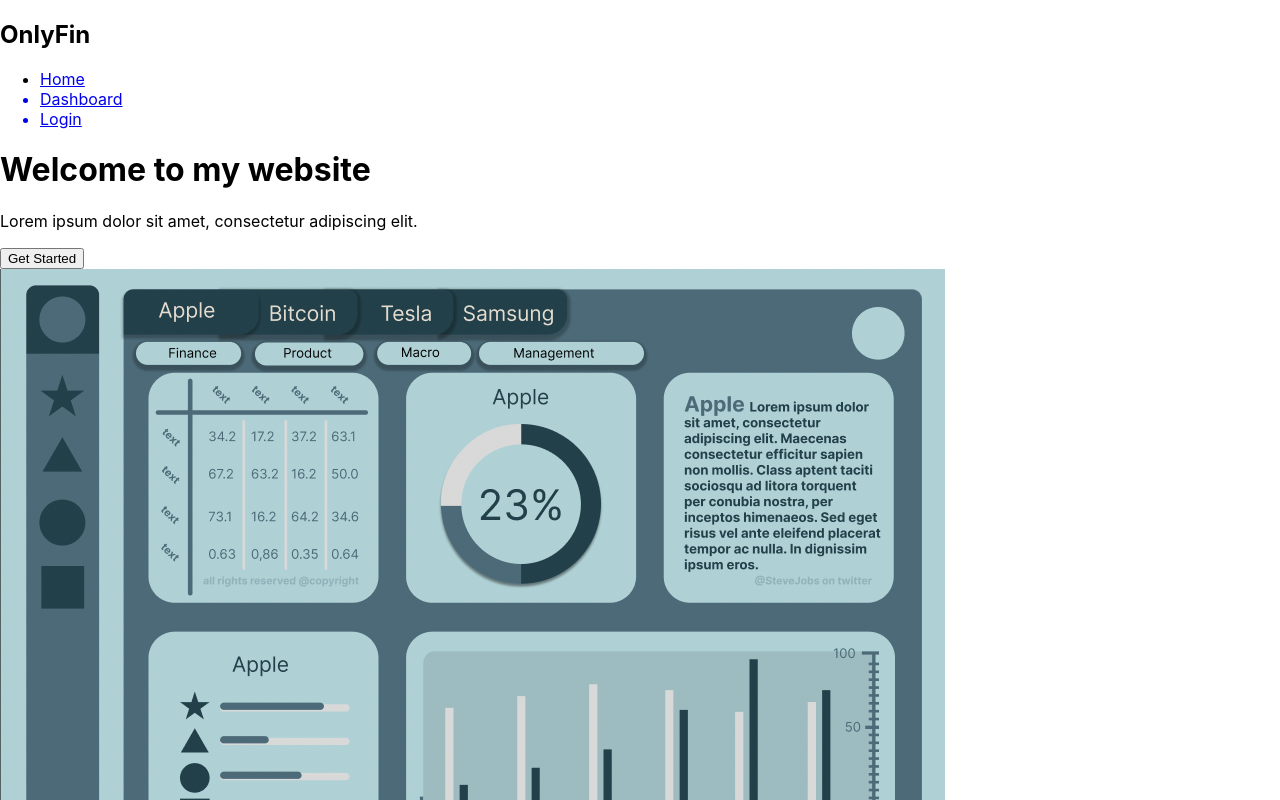
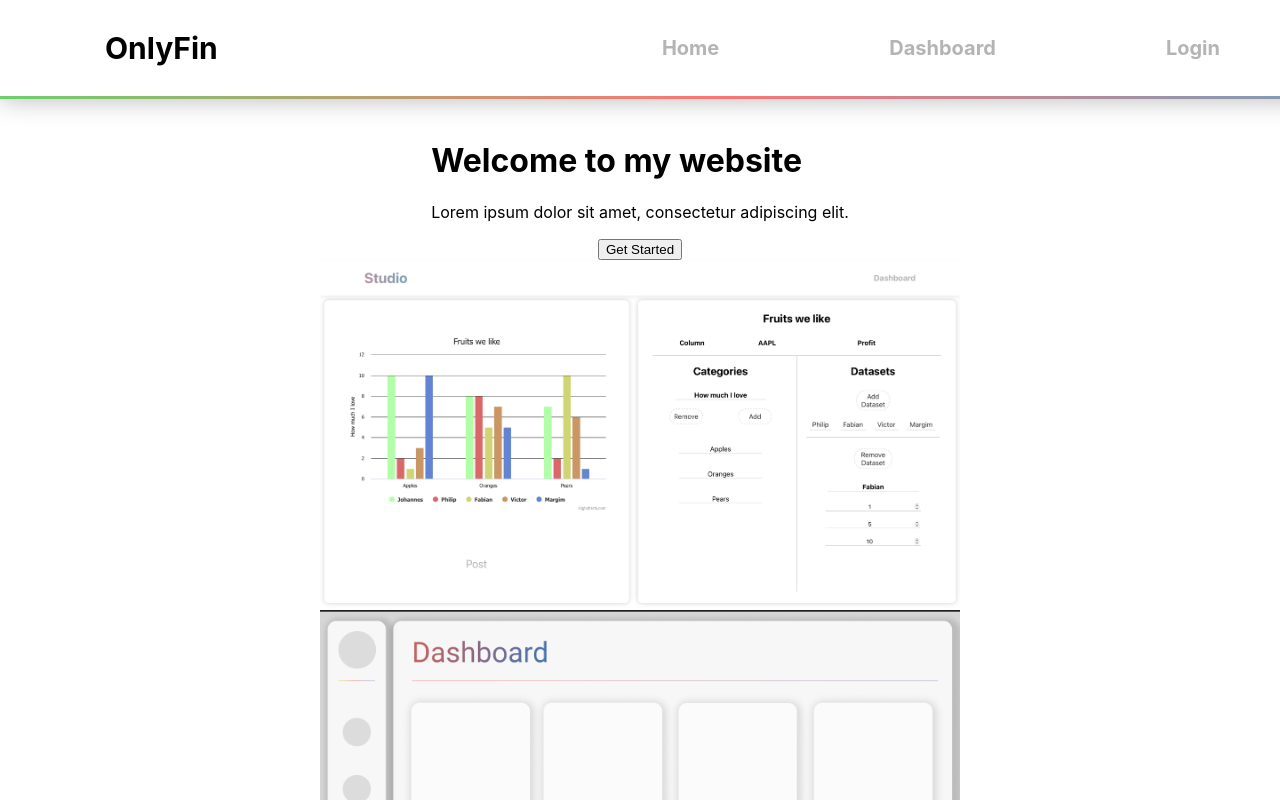
Before and after one commit to philipcoroiu/OnlyFin, a React (Create React App) app in the folder onlyfin-frontend/: page / in a window 1280 px wide. Shown: the top 800 px of the page. Built offline with nearby package versions, Linux system fonts and the light colour scheme.

Commit message:
Design uppdate and welcome apage
welcome page added also

```diff
--- a/onlyfin-frontend/src/components/Studio/Studio.js
+++ b/onlyfin-frontend/src/components/Studio/Studio.js
@@ -11,16 +11,16 @@
 
 
     const colorscheme = [
-        {index: 0, color: "#b0ffa6"},
-        {index: 1, color: "#ff6363"},
-        {index: 2, color: "#f7ff87"},
-        {index: 3, color: "#ffb164"},
-        {index: 4, color: "#5d8eff"},
+        {index: 0, color: "#79d06e"},
+        {index: 1, color: "#da6868"},
+        {index: 2, color: "#cfd574"},
+        {index: 3, color: "#c99664"},
+        {index: 4, color: "#6384d2"},
     ];
     const [categoryCount, setCategoryCount] = useState(1)
     const [studioChart, setStudioChart] = useState({
         chart: {
-            type: "line",
+            type: "column",
             style:{
                 fontFamily: "Tahoma"
             }
@@ -200,7 +200,7 @@
                     title: {
                         text: name,
                         style: {
-                            color: "#FF8C00"
+                            color: "#000000"
                         }
                     }
                 }
--- a/onlyfin-frontend/src/components/home/Hero.js
+++ /dev/null
@@ -1,23 +0,0 @@
-import React from "react"
-import {Link} from 'react-router-dom'
-import heroimage from "../../images/heroimage.png"
-
-
-export default function Hero() {
-
-    return (
-        <>
-            <div className="hero">
-                <div className="hero--text">
-                    <h1>Welcome to my website</h1>
-                    <p>Lorem ipsum dolor sit amet, consectetur adipiscing elit.</p>
-                    <Link to='Login'>
-                        <button >Get Started</button>
-                    </Link>
-                </div>
-                <img className="hero--image" src={heroimage} />
-            </div>
-        </>
-
-    )
-}
--- a/onlyfin-frontend/src/components/home/Home.js
+++ b/onlyfin-frontend/src/components/home/Home.js
@@ -1,12 +1,42 @@
 import React from "react"
-import Navbar from "./Navbar"
-import Hero from "./Hero"
+import {Link, NavLink} from "react-router-dom";
+import mallDashboard from "../../images/mallDashboard.png";
+import studioPic from "../../images/studio.png";
 
 export default function Home() {
-    return(
-        <div>
-            <Navbar/>
-            <Hero/>
+    return (
+        <div className="welcome">
+            <nav className="welcome--navbar">
+                <h2 className="welcome--navbar--title">OnlyFin</h2>
+                <ul className="navbar--text">
+                    <li>
+                        <NavLink to='/'>
+                            Home
+                        </NavLink>
+                    </li>
+                    <li>
+                        <NavLink to="Dashboard">
+                            Dashboard
+                        </NavLink>
+                    </li>
+                    <li>
+                        <NavLink to="Login">
+                            Login
+                        </NavLink>
+                    </li>
+                </ul>
+            </nav>
+            <div className="welcome--hero">
+                <div className="welcome--hero--text">
+                    <h1>Welcome to my website</h1>
+                    <p>Lorem ipsum dolor sit amet, consectetur adipiscing elit.</p>
+                </div>
+                <Link to='Register'>
+                    <button>Get Started</button>
+                </Link>
+                <img className="welcome--hero--image" src={studioPic}/>
+                <img className="welcome--hero--image" src={mallDashboard}/>
+            </div>
         </div>
 
     )
--- a/onlyfin-frontend/src/components/home/Navbar.js
+++ /dev/null
@@ -1,27 +0,0 @@
-import React from "react"
-import {NavLink} from "react-router-dom"
-
-export default function Navbar() {
-
-    return (
-        <nav className="navbar">
-            <h2 className="navbar--title">OnlyFin</h2>
-            <div >
-                <ul className="navbar--text">
-                    <li>
-                        <NavLink to='/'>
-                            Home
-                        </NavLink>
-                    </li>
-                    <NavLink to="Dashboard">
-                        <li>Dashboard</li>
-                    </NavLink>
-
-                    <NavLink to = "Login">
-                    <li>Login</li>
-                    </NavLink>
-                </ul>
-            </div>
-        </nav>
-    )
-}
--- a/onlyfin-frontend/src/index.css
+++ b/onlyfin-frontend/src/index.css
@@ -37,7 +37,6 @@
     height: 19px;
     border: none;
     background-color: #b4b4b4;
-    transition: all 0.2s ease-in-out;
     background-clip: text;
     color: transparent;
     cursor: pointer;
@@ -47,7 +46,11 @@
 }
 
 .studio--navbar--button:hover {
-    background-color: #00c2ff;
+    background: linear-gradient(45deg, #6bd06b, #ff7373, #62a6c4);
+    background-size: 400px 400px;
+    animation: gradient 5s ease infinite;
+    background-clip: text;
+    color: transparent;
 }
 
 .studio--container {
@@ -74,14 +77,17 @@
     font-size: 25px;
     border: none;
     background-color: #b4b4b4;
-    transition: all 0.2s ease-in-out;
     background-clip: text;
     color: transparent;
     cursor: pointer;
 }
 
 .studio--chart > button:hover {
-    background-color: #00c2ff;
+    background: linear-gradient(45deg, #6bd06b, #ff7373, #62a6c4);
+    background-size: 400px 400px;
+    animation: gradient 5s ease infinite;
+    background-clip: text;
+    color: transparent;
 }
 
 .studio--toolbar {
@@ -330,7 +336,7 @@
     display: flex;
     justify-content: center;
     align-items: center;
-    background: linear-gradient(45deg, #3bb273,#E1BC29, #e15554, #9569b9, #4d9de0);
+    background: linear-gradient(45deg, #3bb273,#E1BC29, #ffffff, #9569b9, #4d9de0);
     background-size: 800% 800%;
     animation: gradient 60s ease infinite;
     height: 100vh;
@@ -416,7 +422,7 @@
     display: flex;
     justify-content: center;
     align-items: center;
-    background: linear-gradient(45deg, #6bd06b, #d0d06f, #9569b9, #62a6c4);
+    background: linear-gradient(45deg, #3bb273,#E1BC29, #e15554, #9569b9, #4d9de0);
     background-size: 700% 700%;
     animation: gradient 60s ease infinite;
     height: 100vh;
@@ -504,3 +510,68 @@
 .login--submit:hover{
     cursor: pointer;
 }
+
+/**
+Welcome
+ */
+
+.welcome--navbar{
+    width: 100%;
+    top: 0;
+    display: flex;
+    position: fixed;
+    justify-content: space-between;
+    box-shadow: 0px 0px 25px #b7b7b7;
+    padding: 5px 25px;
+    border-bottom: 3px solid;
+    border-image: linear-gradient(45deg, #6bd06b, #ff7373, #62a6c4);
+    border-image-slice: 1;
+    background-color: #fff;
+}
+
+.welcome--navbar > ul{
+    display: flex;
+    justify-content: space-around;
+    list-style: none;
+}
+
+.welcome--navbar > ul > li > a{
+    text-decoration: none;
+    color: #b4b4b4;
+    font-weight: bold;
+    font-size: 20px;
+}
+
+.welcome--navbar > ul > li{
+    color: #b4b4b4;
+    margin: 15px 85px;
+}
+.welcome--navbar > ul > li > a:hover{
+    background: linear-gradient(45deg, #6bd06b, #ff7373, #62a6c4);
+    background-size: 400% 400%;
+    background-clip: text;
+    color: transparent;
+    animation: gradient 5s ease infinite;
+    transition: all 0.3s ease-in-out;
+}
+
+.welcome--navbar--title{
+    font-size: 30px;
+    padding-left: 80px;
+}
+
+.welcome--navbar--title:hover{
+    cursor: default;
+}
+
+.welcome--hero{
+    display: flex;
+    flex-direction: column;
+    justify-content: space-around;
+    align-items: center;
+    margin-top: 120px;
+}
+
+.welcome--hero--image{
+    width: 50%;
+}
```
Also changed, not shown: onlyfin-frontend/src/images/mallDashboard.png (added), onlyfin-frontend/src/images/studio.png (added).
